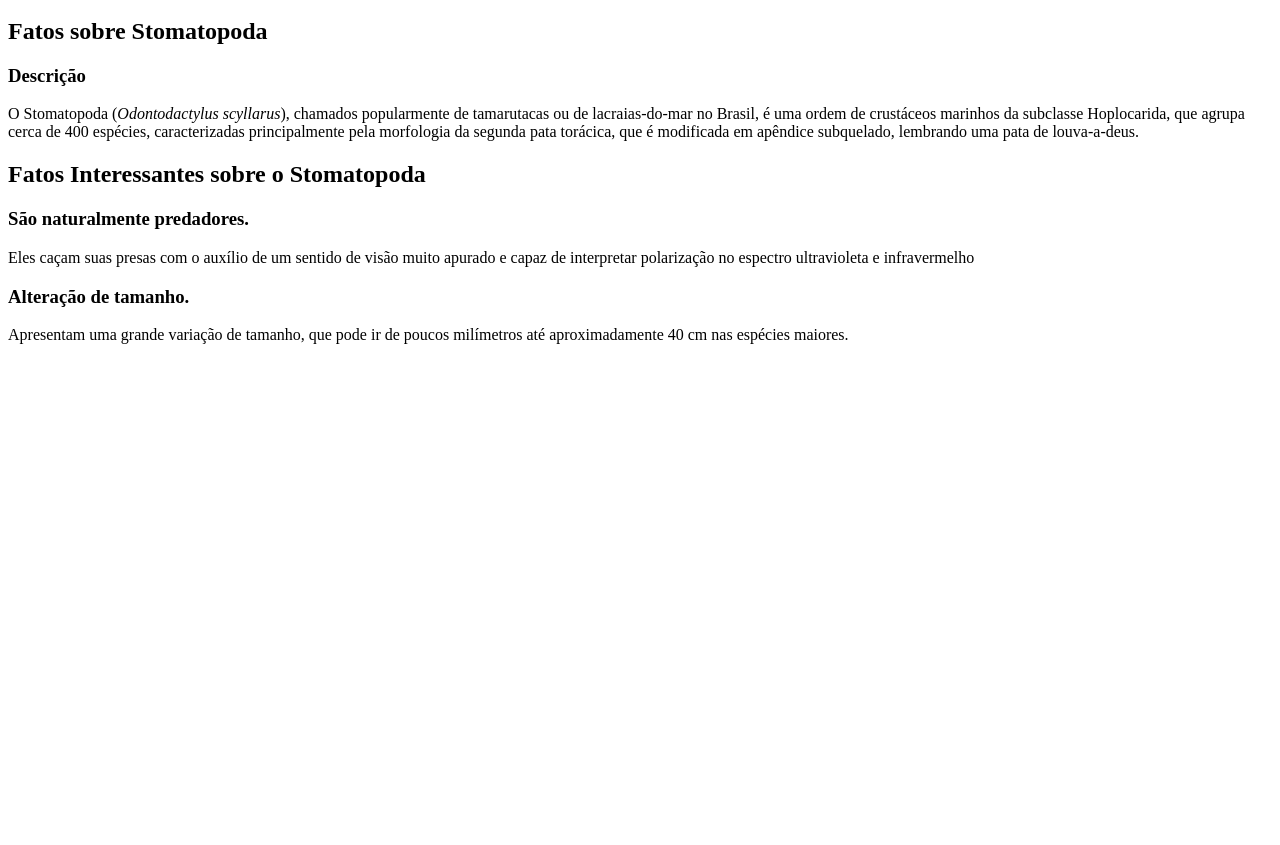
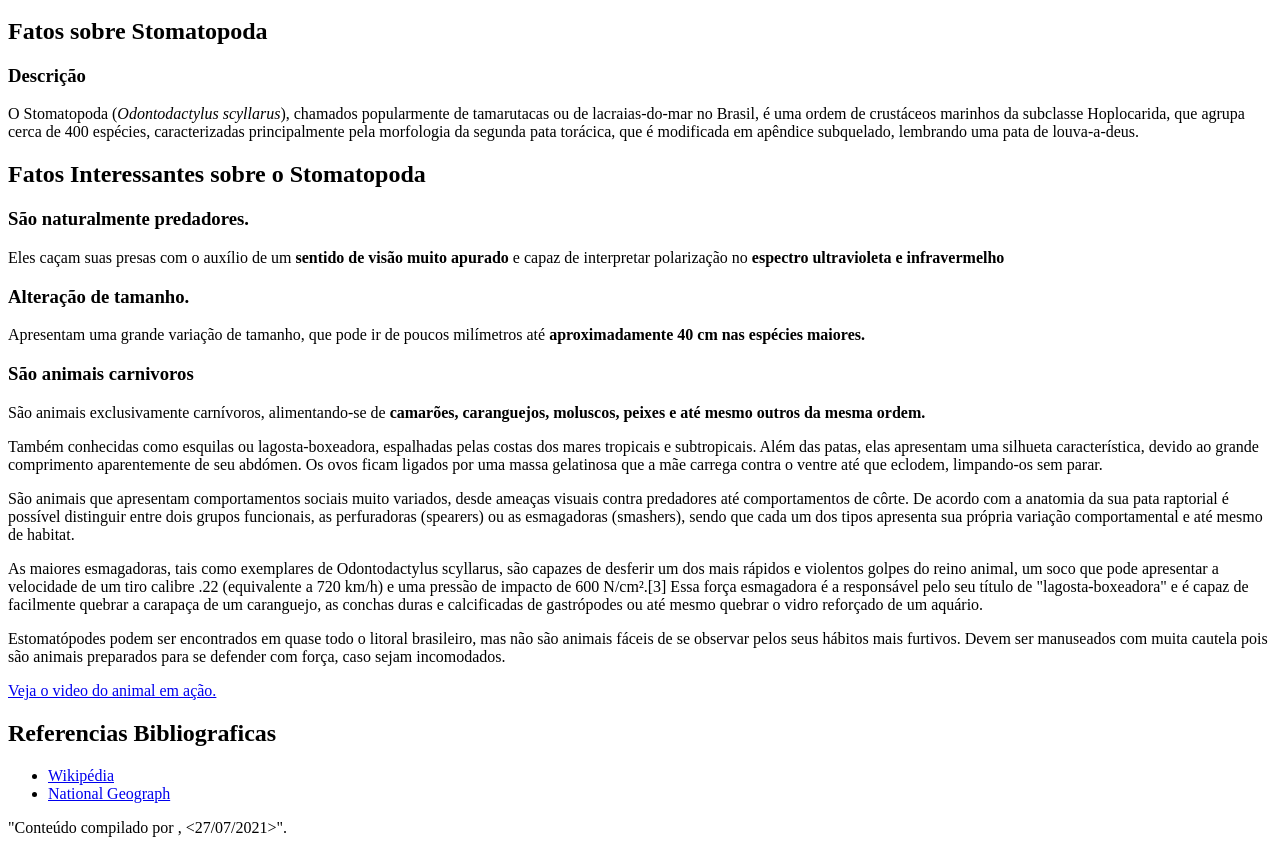
Before and after one commit to JunioASilva/Trybe-exercicios, a plain HTML site: page fundamentos/bloco-3-introducao-a-html-e-css/index.html in a window 1280 px wide. Shown: the part 136-981 px from the top of the page. Before the commit the page ends 800 px from the top, so only its background shows below. Drawn offline with Linux system fonts and the light colour scheme.

Commit message:
Adicionando as tags, links ao exercicios e finalizando html

```diff
--- a/fundamentos/bloco-3-introducao-a-html-e-css/index.html
+++ b/fundamentos/bloco-3-introducao-a-html-e-css/index.html
@@ -24,12 +24,37 @@
         </section>
         <h2>Fatos Interessantes sobre o Stomatopoda</h2>
         <h3>São naturalmente predadores.</h3>
-        <p>Eles caçam suas presas com o auxílio de um <span>sentido de visão muito apurado</span>  e capaz de interpretar polarização no <span>espectro ultravioleta e infravermelho</span> </p>
+        <p>Eles caçam suas presas com o auxílio de um <strong>sentido de visão muito apurado</strong>  e capaz de interpretar polarização no <strong>espectro ultravioleta e infravermelho</strong> </p>
 
         <section>
             <h3>Alteração de tamanho.</h3>
-            <p>Apresentam uma grande variação de tamanho, que pode ir de poucos milímetros até <span>aproximadamente 40 cm nas espécies maiores.</span> </p>
+            <p>Apresentam uma grande variação de tamanho, que pode ir de poucos milímetros até <strong>aproximadamente 40 cm nas espécies maiores.</strong> </p>
         </section>
+        <section>
+            <h3>São animais carnivoros</h3>
+            <p>São animais exclusivamente carnívoros, alimentando-se de <strong> camarões, caranguejos, moluscos, peixes e até mesmo outros da mesma ordem.</strong></p>
+        </section>
+        <section>
+            <p>Também conhecidas como esquilas ou lagosta-boxeadora, espalhadas pelas costas dos mares tropicais e subtropicais. Além das patas, elas apresentam uma silhueta característica, devido ao grande comprimento aparentemente de seu abdómen. Os ovos ficam ligados por uma massa gelatinosa que a mãe carrega contra o ventre até que eclodem, limpando-os sem parar.</p>
+
+            <p> São animais que apresentam comportamentos sociais muito variados, desde ameaças visuais contra predadores até comportamentos de côrte. De acordo com a anatomia da sua pata raptorial é possível distinguir entre dois grupos funcionais, as perfuradoras (spearers) ou as esmagadoras (smashers), sendo que cada um dos tipos apresenta sua própria variação comportamental e até mesmo de habitat.</p>
+
+            <p>As maiores esmagadoras, tais como exemplares de Odontodactylus scyllarus, são capazes de desferir um dos mais rápidos e violentos golpes do reino animal, um soco que pode apresentar a velocidade de um tiro calibre .22 (equivalente a 720 km/h) e uma pressão de impacto de 600 N/cm².[3] Essa força esmagadora é a responsável pelo seu título de "lagosta-boxeadora" e é capaz de facilmente quebrar a carapaça de um caranguejo, as conchas duras e calcificadas de gastrópodes ou até mesmo quebrar o vidro reforçado de um aquário.</p>
+
+            <p>Estomatópodes podem ser encontrados em quase todo o litoral brasileiro, mas não são animais fáceis de se observar pelos seus hábitos mais furtivos. Devem ser manuseados com muita cautela pois são animais preparados para se defender com força, caso sejam incomodados.</p>
+
+            <a href="https://www.youtube.com/watch?v=E0Li1k5hGBE" target="_blank">Veja o video do animal em ação.</a>
+            </section>
+
+            <section>
+                <h2>Referencias Bibliograficas</h2>
+                <ul>
+                <li><a href="https://pt.wikipedia.org/wiki/Stomatopoda">Wikipédia</a></li>
+                <li><a href="https://www.nationalgeographic.com/science/article/natures-most-amazing-eyes-just-got-a-bit-weirder">National Geograph</a></li>
+                </ul>
+            </section>
     </article>
+
+    <footer>"Conteúdo compilado por <Junio Alves da Silva>, <27/07/2021>".</footer>
   </body>
 </html>
```
